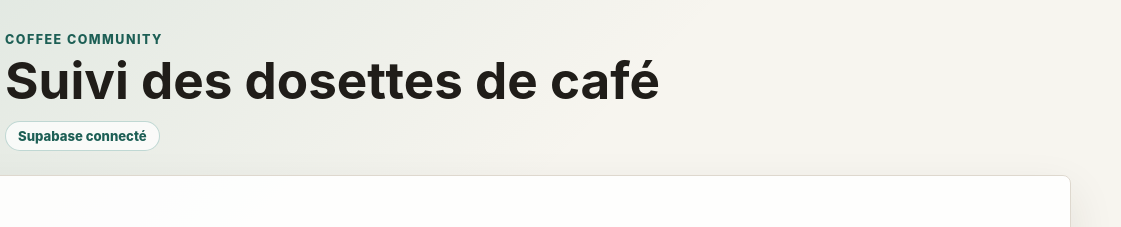
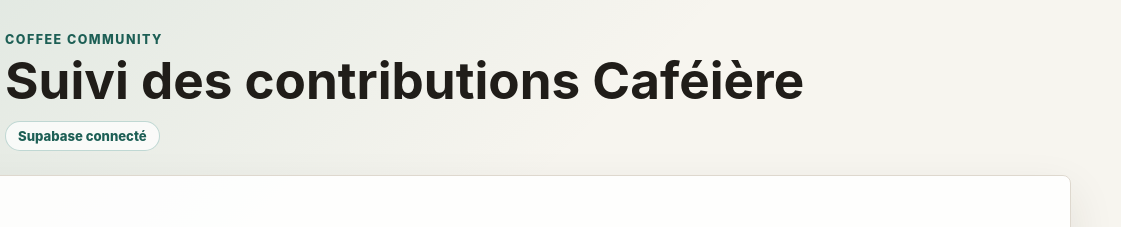
Before and after one commit to mounirlig/coffee-community, a website: page index.html in a window 1280 px wide. Shown: the top 227 px of the page, 159-1280 px from the left. Drawn offline with nearby package versions, Linux system fonts and the light colour scheme.

Commit message:
Update header title

```diff
--- a/index.html
+++ b/index.html
@@ -24,7 +24,7 @@
           </div>
           <div>
             <p class="eyebrow">Coffee Community</p>
-            <h1>Suivi des dosettes de café</h1>
+            <h1>Suivi des contributions Caféière</h1>
             <p class="sync-status" id="syncStatus">Stockage local</p>
           </div>
         </div>
```
